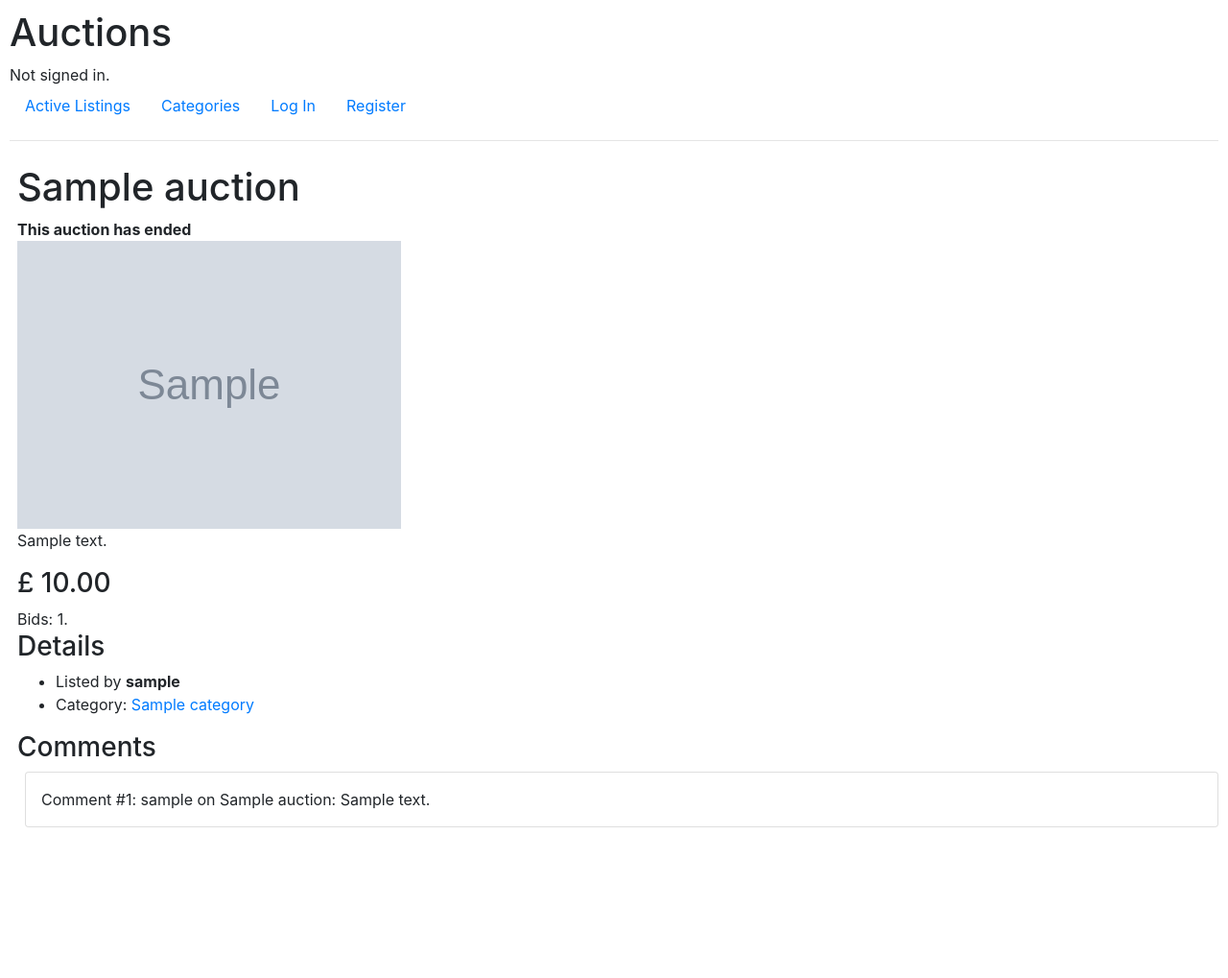
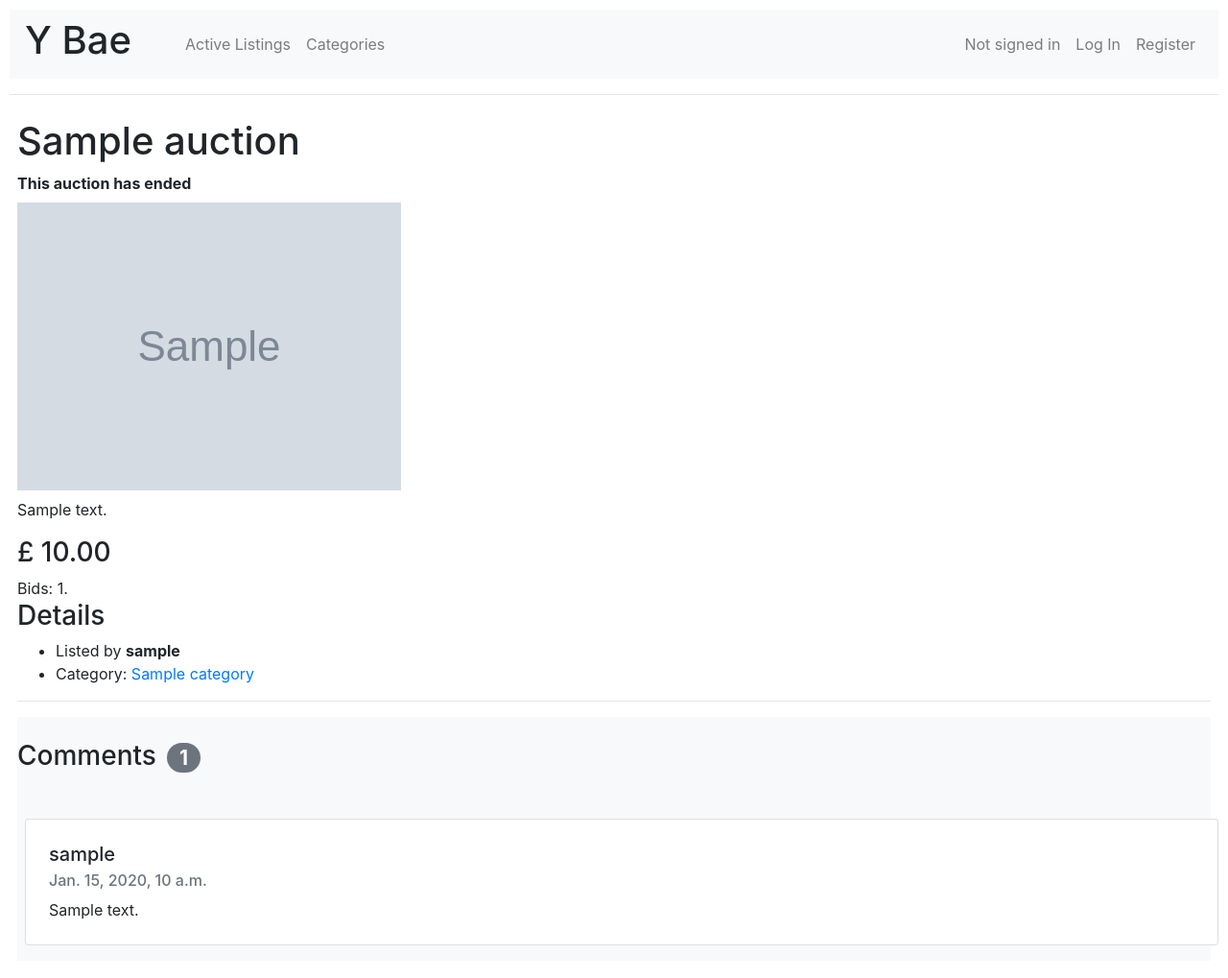
Before and after one commit to calumbell/cs50w-commerce, a Django app: page /auction/1 in a window 1280 px wide. Shown: the whole page at 96% size. Before the commit the page ends 862 px from the top, so only its background shows below. Run offline with Django 3.2, Linux system fonts and the light colour scheme; tables that the repository leaves empty hold one stand-in row (values such as "Sample post"); grey boxes marked "Sample" are stand-in pictures; some libraries are stand-ins or nearby versions.

Commit message:
styled with bootstrap

```diff
--- a/auctions/forms.py
+++ b/auctions/forms.py
@@ -27,6 +27,11 @@ class BidForm(ModelForm):
             visible.field.widget.attrs['class'] = 'form-control m-2'
 
 class CommentForm(ModelForm):
+
     class Meta:
         model = Comment
         fields = ['message']
+
+    def __init__(self, *args, **kwargs):
+        super(CommentForm, self).__init__(*args, **kwargs)
+        self.visible_fields()[0].field.widget.attrs['class'] = 'form-control w-75 h-75'
--- a/auctions/models.py
+++ b/auctions/models.py
@@ -18,14 +18,16 @@ class Category(models.Model):
     def __str__(self):
         return f"{self.name}"
 
+    @property
     def count_active_auctions(self):
-        pass
+        return Auction.objects.filter(category=self).count()
 
 
 class Auction(models.Model):
     item_name        = models.CharField(max_length=64)
     item_description = models.TextField(max_length=800)
     image            = models.ImageField(
+                          blank = True,
                           null = True,
                           upload_to =''
                        )
@@ -64,6 +66,8 @@ class Auction(models.Model):
                           blank=True,
                           related_name="watchlist"
                        )
+    class Meta:
+        ordering = ('-end_time',)
 
     def __str__(self):
         return f"Auction #{self.id}: {self.item_name} ({self.user.username})"
@@ -99,5 +103,8 @@ class Comment(models.Model):
     user    = models.ForeignKey(User, on_delete=models.CASCADE, related_name="comments")
     auction = models.ForeignKey(Auction, on_delete=models.CASCADE, related_name="comments")
 
+    class Meta:
+        ordering = ('-time',)
+
     def __str__(self):
         return f"Comment #{self.id}: {self.user.username} on {self.auction.item_name}: {self.message}"
--- a/auctions/static/auctions/styles.css
+++ b/auctions/static/auctions/styles.css
@@ -1,3 +1,7 @@
 body {
     padding: 10px;
 }
+
+.card:hover {
+    background-color: 'red';
+}
--- a/auctions/templates/auctions/auction.html
+++ b/auctions/templates/auctions/auction.html
@@ -14,10 +14,12 @@
     {% endif %}
 
     {% if auction.image %}
-        <img src="{{ auction.image.url }}">
+        <img class="my-2" src="{{ auction.image.url }}">
     {% endif %}
 
+    <!-- Watchlist -->
     {% if request.user.is_authenticated %}
+        <div class="my-2">
             <form method="POST" action="{% url 'watch_auction' auction.id %}" class="form-inline">
                 {% csrf_token%}
                 {% if auction in request.user.watchlist.all %}
@@ -26,6 +28,7 @@
                     <input class="btn btn-secondary btn-sm" type="submit" value="Add to Watchlist" />
                 {% endif %}
             </form>
+        </div>
     {% endif %}
 
     <p> {{ auction.item_description }} </p>
@@ -73,32 +76,41 @@
             {% endif %}
         </li>
     </ul>
-    <h3>Comments</h3>
+
+    {% if request.user == auction.user and not ended %}
+        <form method="POST" action= "{% url 'close_auction' auction.id %}">
+            {% csrf_token %}
+            <input class="btn btn-danger" type="submit" value="End Auction Early" />
+        </form>
+    {% endif %}
+
+    <hr>
+
+    <div id="comments-section" class="bg-light">
+        <h3 class="py-4">Comments <span class="badge badge-secondary badge-pill mx-1">{{ auction.comments.count }}</span></h3>
+
         {% if request.user.is_authenticated and not ended %}
             <form method="POST" action="{% url 'post_comment' auction.id %}">
                 {% csrf_token %}
-            <div class="form-group">
+                <div class="form-group"  style="height: 160px;">
                     {{ comment_form.message }}
                     <div>
-                    <input class="form-group btn" type="submit" value="Post a comment" />
+                        <input class="btn btn-primary p-2 m-2" type="submit" value="Post a comment" />
                     </div>
                 </div>
             </form>
         {% endif %}
-
-
+        <div class="py-2">
         {% for comment in auction.comments.all %}
-        <div class="card p-3 m-2 col-lg-12 col-sm-12">
-            {{ comment }}
+            <div class="card p-1 m-2 col-lg-12 col-sm-12">
+                <div class="card-body">
+                    <h5 class="card-title">{{ comment.user }}</h5>
+                    <h6 class="card-subtitle mb-2 text-muted">{{ comment.time }}</h6>
+                    {{ comment.message }}
+                </div>
             </div>
         {% endfor %}
-
-
-    {% if request.user == auction.user and not ended %}
-        <form method="POST" action= "{% url 'close_auction' auction.id %}">
-            {% csrf_token %}
-            <input class="btn btn-danger" type="submit" value="End Auction" />
-        </form>
-    {% endif %}
+        </div>
+    </div>
 
 {% endblock %}
--- a/auctions/templates/auctions/create_listing.html
+++ b/auctions/templates/auctions/create_listing.html
@@ -8,7 +8,7 @@
             <table>
                 {{ form.as_table }}
             </table>
-            <input type="submit" value="Save" />
+            <input class="px-3 py-2 btn-primary" type="submit" value="Save" />
         </div>
     </form>
 {% endblock %}
--- a/auctions/templates/auctions/layout.html
+++ b/auctions/templates/auctions/layout.html
@@ -3,20 +3,15 @@
 <!DOCTYPE html>
 <html lang="en">
     <head>
-        <title>{% block title %}Auctions{% endblock %}</title>
         <link rel="stylesheet" href="https://stackpath.bootstrapcdn.com/bootstrap/4.4.1/css/bootstrap.min.css" integrity="sha384-Vkoo8x4CGsO3+Hhxv8T/Q5PaXtkKtu6ug5TOeNV6gBiFeWPGFN9MuhOf23Q9Ifjh" crossorigin="anonymous">
         <link href="{% static 'auctions/styles.css' %}" rel="stylesheet">
+        <title>{% block title %}Y Bae{% endblock %}</title>
+
     </head>
     <body>
-        <h1>Auctions</h1>
-        <div>
-            {% if user.is_authenticated %}
-                Signed in as <strong>{{ user.username }}</strong>.
-            {% else %}
-                Not signed in.
-            {% endif %}
-        </div>
-        <ul class="nav">
+        <nav class="navbar navbar-expand-md navbar-light bg-light">
+            <h1 class="mr-5">Y Bae</h1>
+            <ul class="navbar-nav mr-auto">
                 <li class="nav-item">
                     <a class="nav-link" href="{% url 'index' %}">Active Listings</a>
                 </li>
@@ -30,10 +25,20 @@
                     <li class="nav-item">
                         <a class="nav-link" href="{% url 'watchlist' %}">Watchlist</a>
                     </li>
+                {% endif %}
+            </ul>
+            <ul class="navbar-nav my-2 my-lg-0">
+                {% if user.is_authenticated %}
+                    <li class="d-none d-lg-block">
+                        <span class="navbar-text">Signed in as <strong>{{ user.username }}</strong>.</span>
+                    </li>
                     <li class="nav-item">
                         <a class="nav-link" href="{% url 'logout' %}">Log Out</a>
                     </li>
                 {% else %}
+                    <li class="navbar-item">
+                        <span class="navbar-text mr-2">Not signed in</span>
+                    </li>
                     <li class="nav-item">
                         <a class="nav-link" href="{% url 'login' %}">Log In</a>
                     </li>
@@ -42,6 +47,8 @@
                     </li>
                 {% endif %}
             </ul>
+        </nav>
+
         <hr>
         <div class="p-2">
             {% block body %}
--- a/auctions/views.py
+++ b/auctions/views.py
@@ -186,7 +186,7 @@ def watch_auction(request, id):
 
 
 def watchlist(request):
-    return render(request, "auctions/watchlist.html", {
-        "user" : request.user,
-        "watchlist" : request.user.watchlist.all()
+    return render(request, "auctions/auction_list.html", {
+        "auctions" : request.user.watchlist.all(),
+        "title" : "Watchlist"
     })
```
Also changed, not shown: auctions/templates/auctions/auction_list.html (+7 -6 lines), auctions/templates/auctions/category.html (deleted, +0 -11 lines), auctions/templates/auctions/category_list.html (+5 -2 lines), auctions/templates/auctions/watchlist.html (deleted, +0 -22 lines), auctions/migrations/0005_auto_20210127_2323.py (added), auctions/migrations/0006_auto_20210129_1225.py (added), auctions/migrations/0007_auto_20210129_1235.py (added). Lines whose indentation alone changed are shown as unchanged.
